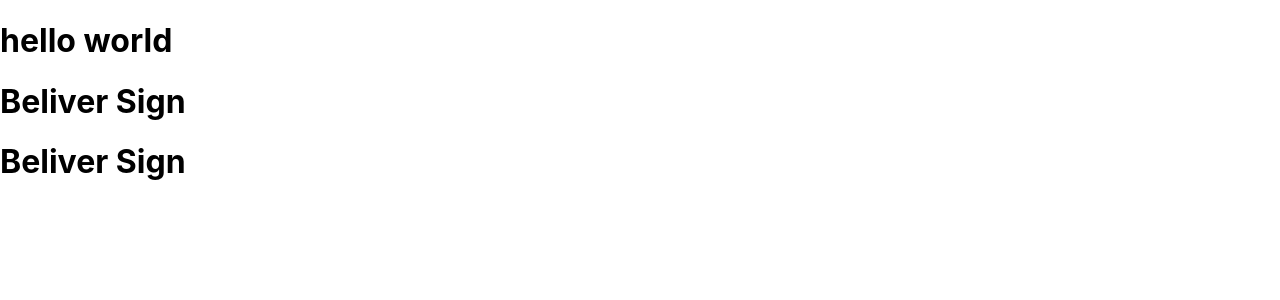
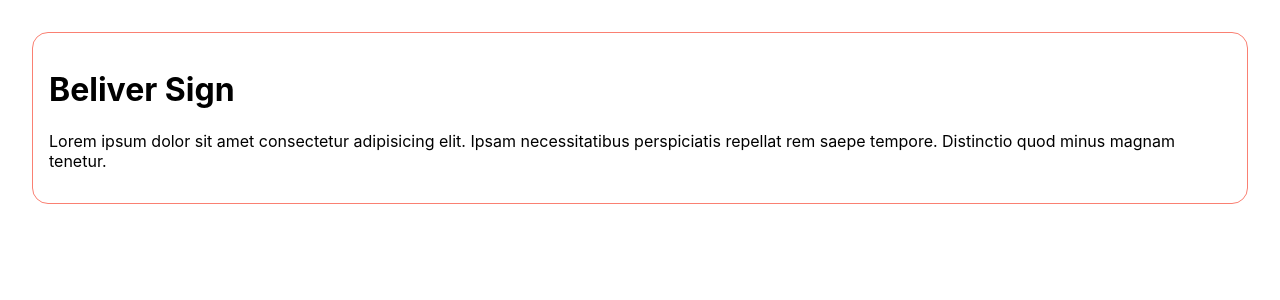
Before and after one commit to ruhulamin111/react-basic, a React (Create React App) app: page / in a window 1280 px wide. Shown: the top 300 px of the page. Built offline with nearby package versions, Linux system fonts and the light colour scheme.

Commit message:
style added

```diff
--- a/src/App.css
+++ b/src/App.css
@@ -32,7 +32,15 @@
   from {
     transform: rotate(0deg);
   }
+
   to {
     transform: rotate(360deg);
   }
 }
+
+.shop {
+  border: 1px solid salmon;
+  padding: 1em;
+  margin: 2em;
+  border-radius: 1em;
+}
--- a/src/App.js
+++ b/src/App.js
@@ -3,9 +3,7 @@ import './App.css';
 function App() {
   return (
     <div>
-      <h1>hello world</h1>
       <Shop></Shop>
-
 
     </div>
   );
@@ -13,9 +11,9 @@ function App() {
 
 function Shop() {
   return (
-    <div>
+    <div className='shop'>
       <h1>Beliver Sign</h1>
-      <h1>Beliver Sign</h1>
+      <p>Lorem ipsum dolor sit amet consectetur adipisicing elit. Ipsam necessitatibus perspiciatis repellat rem saepe tempore. Distinctio quod minus magnam tenetur.</p>
     </div>
   )
 }
```
